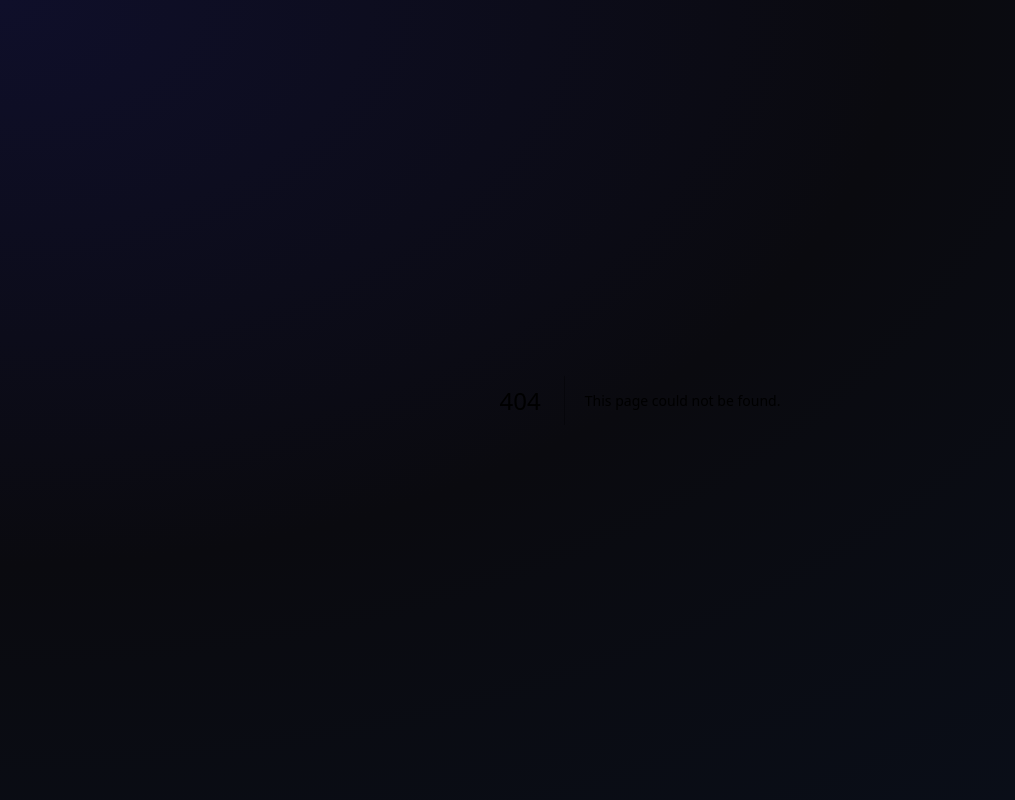
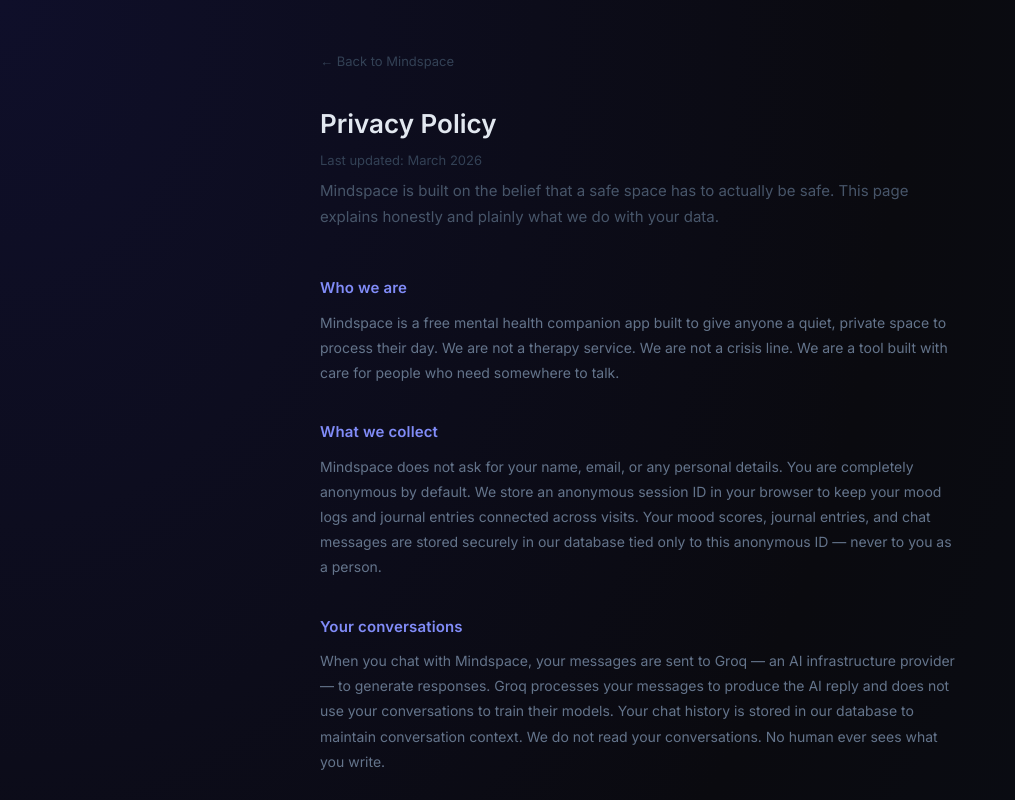
Before and after one commit to athul2346/mindspace-frontend, a Next.js app: page /privacy in a window 1280 px wide. Before the commit this address had no page. Shown: the top 800 px of the page, without its empty margins (0-1015 px from the left). Built offline with nearby package versions, Linux system fonts and the light colour scheme.

Commit message:
privacy_policy

```diff
--- a/app/page.tsx
+++ b/app/page.tsx
@@ -306,6 +306,10 @@
               letterSpacing: "0.02em",
             }}>
               Mindspace is not a substitute for professional mental health care
+              {" · "}
+              <a href="/privacy" style={{ color: "#334155", textDecoration: "underline" }}>
+                Privacy
+              </a>
             </p>
           </div>
         </div>
--- /dev/null
+++ b/app/privacy/page.tsx
@@ -0,0 +1,144 @@
+"use client";
+import { motion } from "framer-motion";
+import Link from "next/link";
+
+const sections = [
+  {
+    title: "Who we are",
+    content: "Mindspace is a free mental health companion app built to give anyone a quiet, private space to process their day. We are not a therapy service. We are not a crisis line. We are a tool built with care for people who need somewhere to talk."
+  },
+  {
+    title: "What we collect",
+    content: "Mindspace does not ask for your name, email, or any personal details. You are completely anonymous by default. We store an anonymous session ID in your browser to keep your mood logs and journal entries connected across visits. Your mood scores, journal entries, and chat messages are stored securely in our database tied only to this anonymous ID — never to you as a person."
+  },
+  {
+    title: "Your conversations",
+    content: "When you chat with Mindspace, your messages are sent to Groq — an AI infrastructure provider — to generate responses. Groq processes your messages to produce the AI reply and does not use your conversations to train their models. Your chat history is stored in our database to maintain conversation context. We do not read your conversations. No human ever sees what you write."
+  },
+  {
+    title: "Who we share data with",
+    content: "We share your chat messages with Groq solely to generate AI responses. We use Supabase to store your mood logs and journal entries securely. We do not sell your data. We do not share your data with advertisers. We do not share your data with any third party beyond what is necessary to run the app."
+  },
+  {
+    title: "Your data is yours",
+    content: "You can clear your data at any time by clearing your browser's local storage — this removes your session ID and disconnects you from your stored data. We are building a full data deletion feature that will let you permanently delete everything with one tap. This is coming soon."
+  },
+  {
+    title: "Cookies and tracking",
+    content: "Mindspace does not use advertising cookies. We do not track you across websites. We do not use any analytics that identify you personally. The only thing stored in your browser is your anonymous session ID."
+  },
+  {
+    title: "Children",
+    content: "Mindspace is intended for users aged 16 and above. If you are under 16 please talk to a trusted adult about how you are feeling."
+  },
+  {
+    title: "Changes to this policy",
+    content: "If we make significant changes to how we handle your data we will update this page and note the date it was changed. We will never change our policy in a way that compromises your privacy without being transparent about it."
+  },
+  {
+    title: "Questions",
+    content: "If you have any questions about your privacy or your data please reach out. We are a small team that genuinely cares about getting this right."
+  },
+];
+
+export default function PrivacyPage() {
+  return (
+    <div style={{
+      minHeight: "100vh",
+      background: "radial-gradient(ellipse at top left, #0f0f2a 0%, #0a0a0f 50%, #0a0f1a 100%)",
+      fontFamily: "'Inter', sans-serif",
+      padding: "48px 24px 80px",
+    }}>
+      <div style={{ maxWidth: "640px", margin: "0 auto", width: "100%" }}>
+
+        {/* Back */}
+        <Link href="/" style={{
+          color: "#334155",
+          fontSize: "13px",
+          textDecoration: "none",
+          display: "inline-block",
+          marginBottom: "32px",
+        }}>
+          ← Back to Mindspace
+        </Link>
+
+        <motion.div
+          initial={{ opacity: 0, y: 16 }}
+          animate={{ opacity: 1, y: 0 }}
+          transition={{ duration: 0.5 }}
+        >
+          <h1 style={{
+            fontSize: "26px",
+            fontWeight: 600,
+            color: "#e2e8f0",
+            marginBottom: "8px",
+          }}>
+            Privacy Policy
+          </h1>
+          <p style={{
+            color: "#334155",
+            fontSize: "13px",
+            marginBottom: "8px",
+          }}>
+            Last updated: March 2026
+          </p>
+          <p style={{
+            color: "#475569",
+            fontSize: "15px",
+            lineHeight: "1.7",
+            marginBottom: "48px",
+          }}>
+            Mindspace is built on the belief that a safe space has to actually be safe. This page explains honestly and plainly what we do with your data.
+          </p>
+
+          {sections.map((section, i) => (
+            <motion.div
+              key={section.title}
+              initial={{ opacity: 0, y: 12 }}
+              animate={{ opacity: 1, y: 0 }}
+              transition={{ delay: i * 0.05 + 0.2, duration: 0.4 }}
+              style={{ marginBottom: "36px" }}
+            >
+              <h2 style={{
+                fontSize: "15px",
+                fontWeight: 600,
+                color: "#818cf8",
+                marginBottom: "10px",
+                letterSpacing: "0.01em",
+              }}>
+                {section.title}
+              </h2>
+              <p style={{
+                color: "#64748b",
+                fontSize: "14px",
+                lineHeight: "1.8",
+                margin: 0,
+              }}>
+                {section.content}
+              </p>
+            </motion.div>
+          ))}
+
+          {/* Bottom note */}
+          <div style={{
+            padding: "20px 24px",
+            borderRadius: "14px",
+            background: "rgba(99, 102, 241, 0.06)",
+            border: "1px solid rgba(99, 102, 241, 0.15)",
+            marginTop: "16px",
+          }}>
+            <p style={{
+              color: "#475569",
+              fontSize: "13px",
+              lineHeight: "1.7",
+              margin: 0,
+              textAlign: "center",
+            }}>
+              Mindspace is anonymous by default. We don't know who you are and we don't need to. Your privacy is not a feature — it is the foundation.
+            </p>
+          </div>
+        </motion.div>
+      </div>
+    </div>
+  );
+}
--- a/app/resources/page.tsx
+++ b/app/resources/page.tsx
@@ -255,6 +255,7 @@
             </motion.div>
           ))}
 
+          {/* Emergency note */}
           <div style={{
             padding: "16px 20px",
             borderRadius: "14px",
@@ -272,6 +273,23 @@
               If you are in immediate danger, please call your local emergency services.
             </p>
           </div>
+
+          {/* Privacy link */}
+          <p style={{
+            textAlign: "center",
+            fontSize: "12px",
+            color: "#334155",
+            marginTop: "20px",
+          }}>
+            <a href="/privacy" style={{
+              color: "#334155",
+              textDecoration: "underline",
+              fontFamily: "inherit",
+            }}>
+              Privacy Policy
+            </a>
+          </p>
+
         </motion.div>
       </div>
 
```
